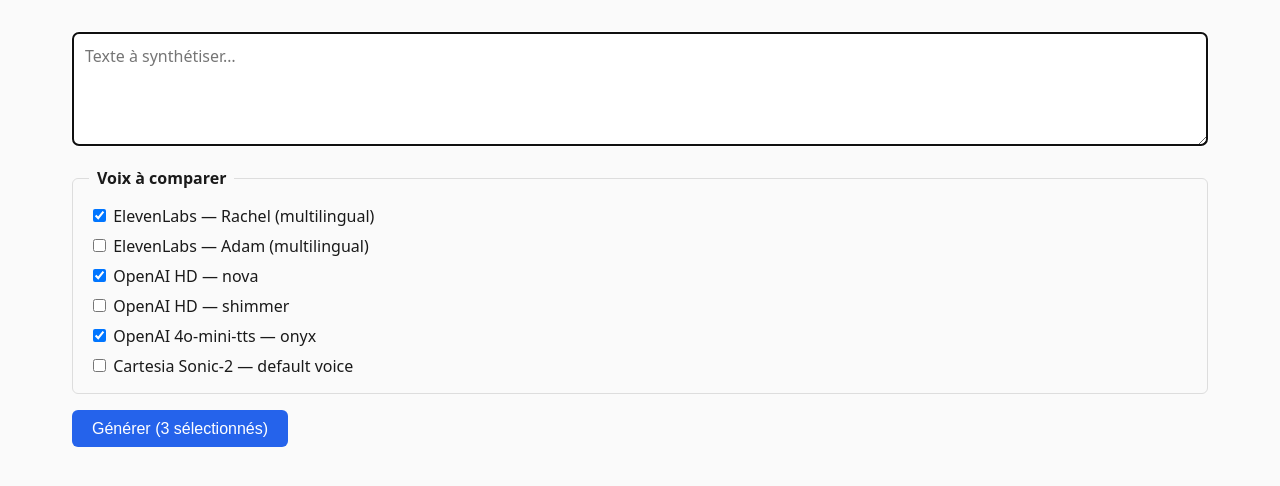
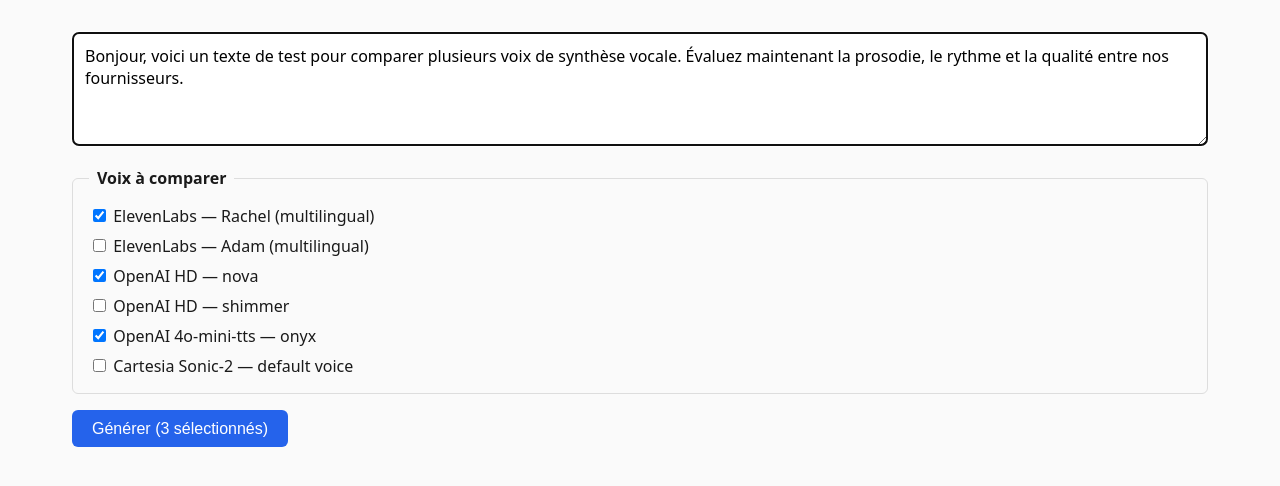
Before and after one commit to AcudoDev/tts-box, a FastAPI app: page / in a window 1280 px wide. Shown: the part 60-546 px from the top of the page. Run offline with FastAPI, Linux system fonts and the light colour scheme.

Commit message:
feat(ui): default 25-word French sample text in textarea for quick testing

```diff
--- a/app/templates/index.html
+++ b/app/templates/index.html
@@ -15,7 +15,7 @@
           hx-target="#results"
           hx-swap="innerHTML">
       <textarea name="text" required autofocus rows="4"
-                placeholder="Texte à synthétiser…"></textarea>
+                placeholder="Texte à synthétiser…">Bonjour, voici un texte de test pour comparer plusieurs voix de synthèse vocale. Évaluez maintenant la prosodie, le rythme et la qualité entre nos fournisseurs.</textarea>
 
       <fieldset>
         <legend>Voix à comparer</legend>
```
